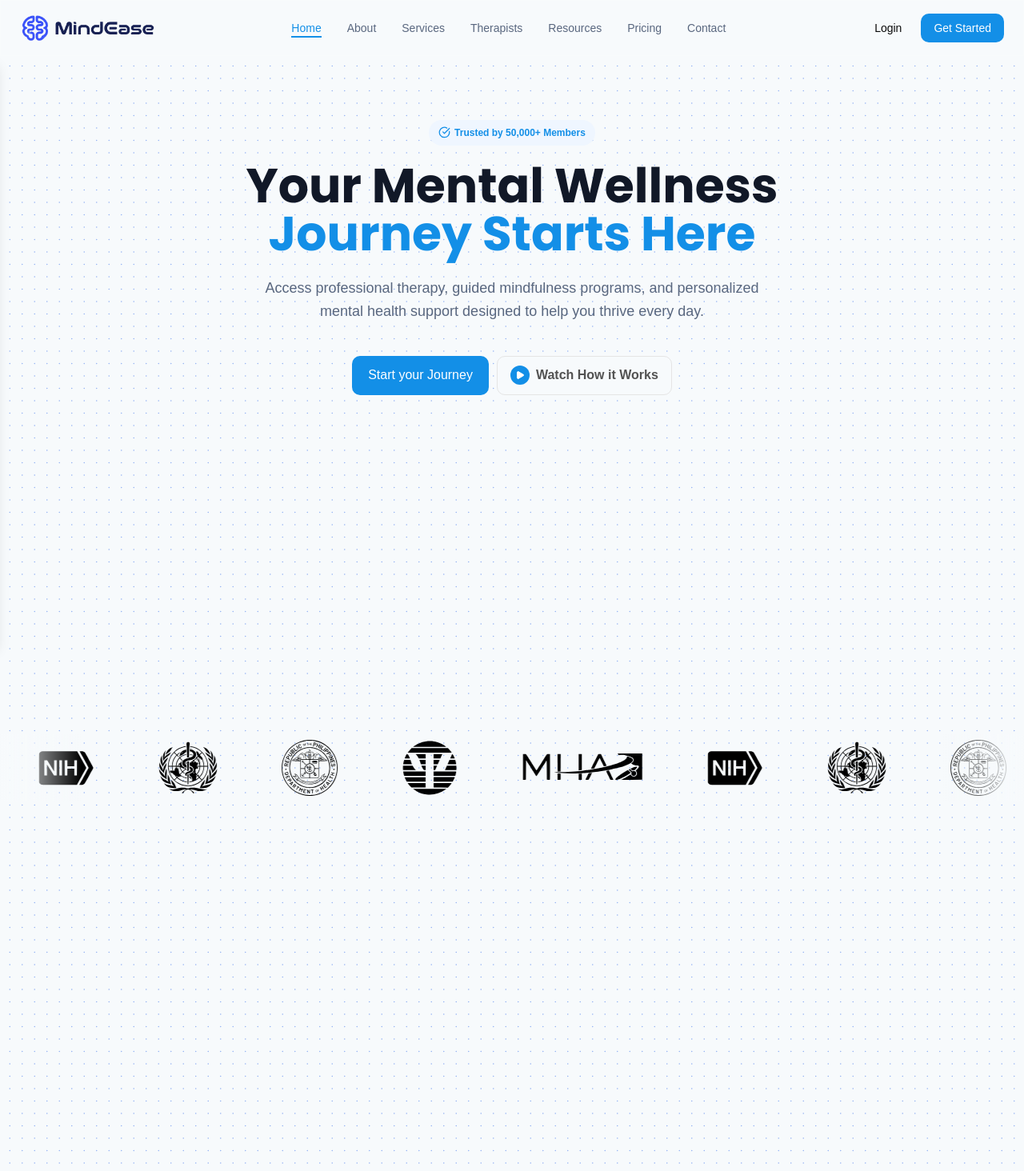
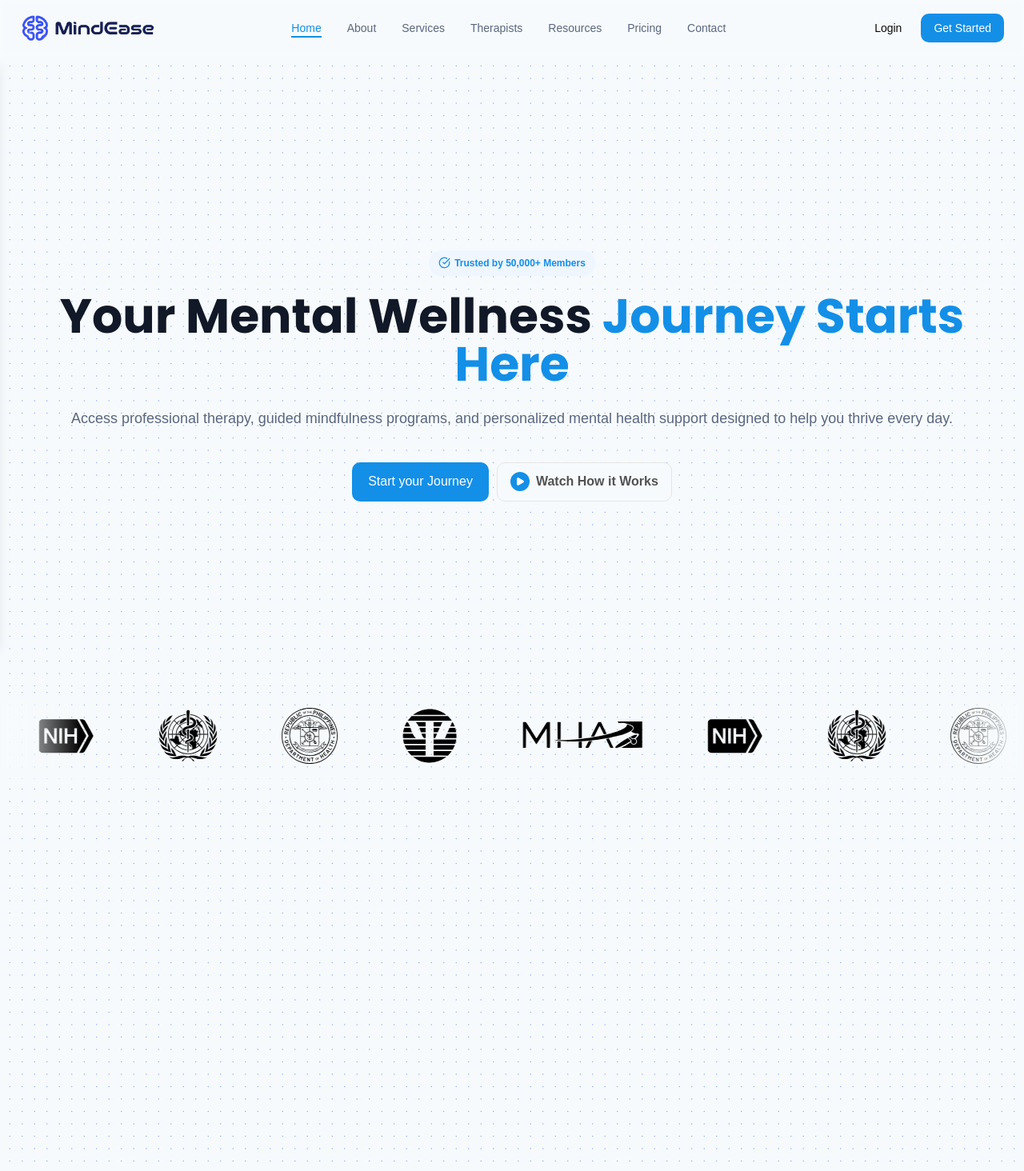
Before and after one commit to jianb14/MindEase, a React (Vite) app: page / in a window 1280 px wide. Shown: the top 1464 px of the page at 80% size. Built offline with nearby package versions, Linux system fonts and the light colour scheme.

Commit message:
text hero page

```diff
--- a/src/features/home/Hero.jsx
+++ b/src/features/home/Hero.jsx
@@ -4,7 +4,7 @@ import DotField from "../../components/ui/DotField.jsx";
 
 export default function Hero() {
     return(
-            <section className="relative overflow-hidden bg-bg-primary h-screen w-full flex justify-center px-5 pt-16 sm:pt-20">
+            <section className="relative overflow-hidden bg-bg-primary h-[85vh] sm:h-screen w-full flex items-center justify-center">
                 <div className="absolute inset-0">
                     <DotField />
                 </div>
@@ -16,8 +16,8 @@ export default function Hero() {
                         </div>
                     </div>
 
-                    <h1 className="text-4xl sm:text-5xl md:text-6xl font-serif text-text-primary font-bold text-center mb-6">Your Mental Wellness <br/><span className="text-btn-primary">Journey Starts Here</span></h1>
-                    <p className="text-text-secondary text-sm sm:text-lg text-center mb-10 leading-relaxed">Access professional therapy, guided mindfulness programs, and personalized <br/> mental health support designed to help you thrive every day.</p>
+                    <h1 className="text-4xl sm:text-5xl md:text-6xl font-serif text-text-primary font-bold text-center mb-6">Your Mental Wellness <span className="text-btn-primary">Journey Starts Here</span></h1>
+                    <p className="text-text-secondary text-sm sm:text-lg text-center mb-10 leading-relaxed">Access professional therapy, guided mindfulness programs, and personalized mental health support designed to help you thrive every day.</p>
 
                     <div className="flex justify-center px-10 gap-2.5 flex-col sm:flex-row">
                         <Button
--- a/src/features/home/LogoMarquee.jsx
+++ b/src/features/home/LogoMarquee.jsx
@@ -20,7 +20,7 @@ export default function LogoMarquee() {
             <div className="absolute inset-0">
                 <DotField />
             </div>
-            <div className="py-15">
+            <div className="py-5">
                 <LogoLoop
                     logos={logos}
                     speed={60}
```
